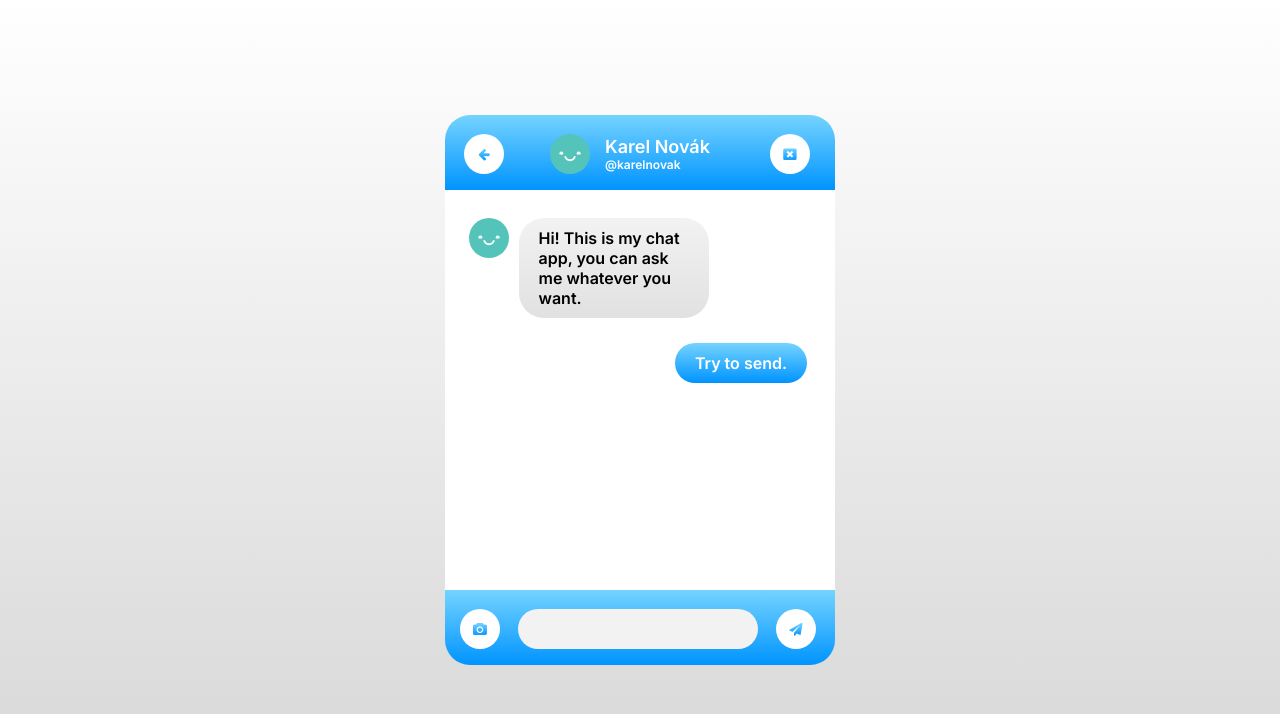
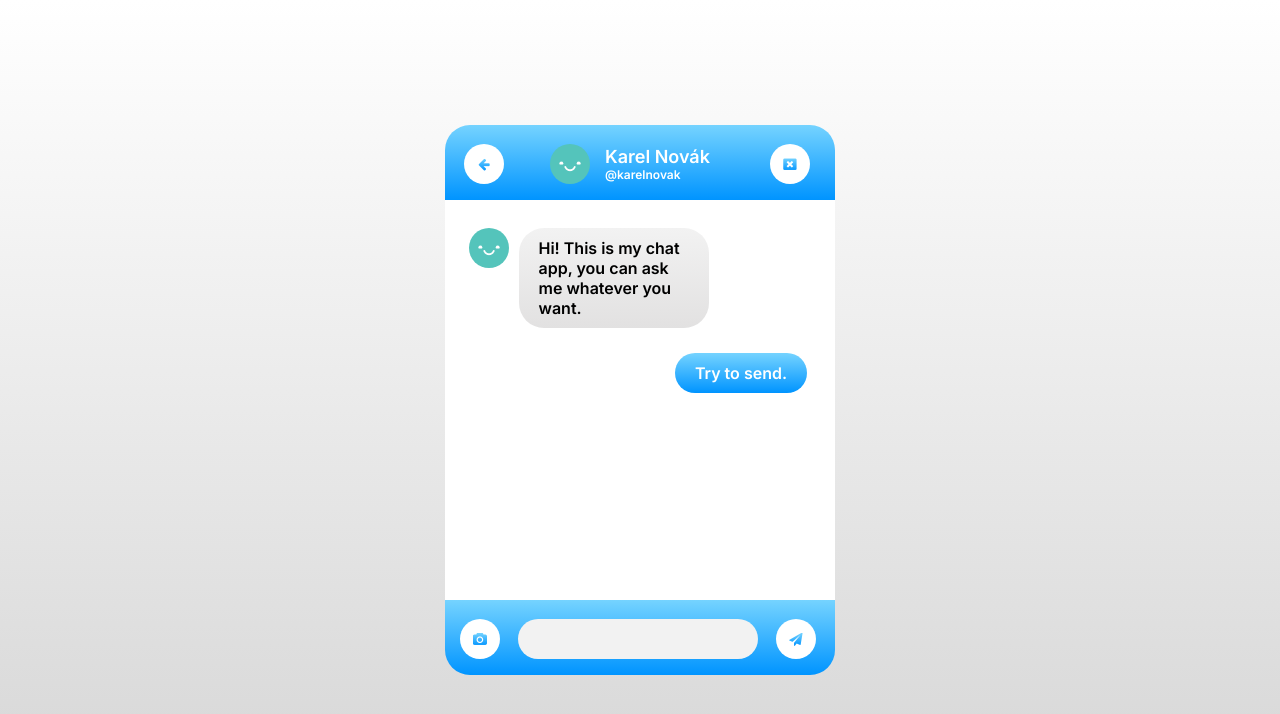
Before and after one commit to RadimPokorny/chat-app, a plain HTML site: page karelnovak.html in a window 1280 px wide. Drawn offline with Linux system fonts and the light colour scheme.

Commit message:
messages box center div vertically
;)

```diff
--- a/style.css
+++ b/style.css
@@ -72,7 +72,7 @@ button{
 .app-center{
     position: absolute;
     width: 100%;
-    height: 80%;
+    height: 100%;
     text-align: center;
     justify-content: center;
     align-items: center;
@@ -89,7 +89,6 @@ button{
     -moz-border-radius: 36px;
     border-radius: 36px;
     -khtml-border-radius: 36px;
-    margin-top: 140px;
     animation: fadein 1s;
 }
 
```
